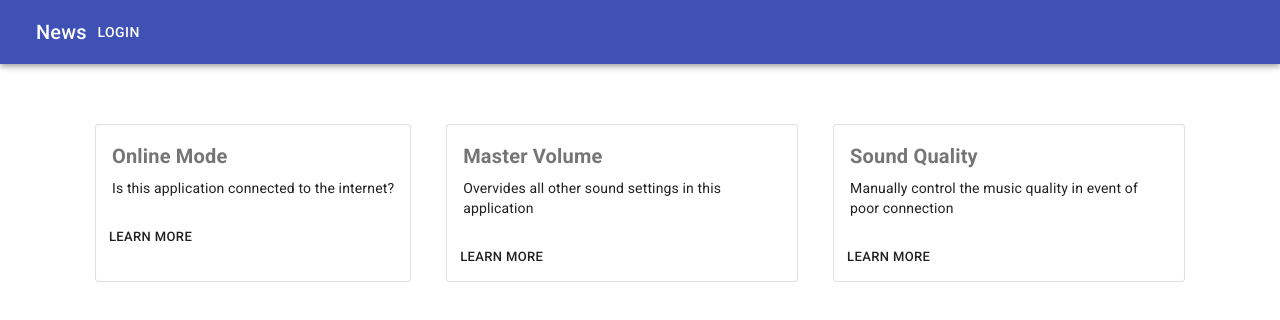
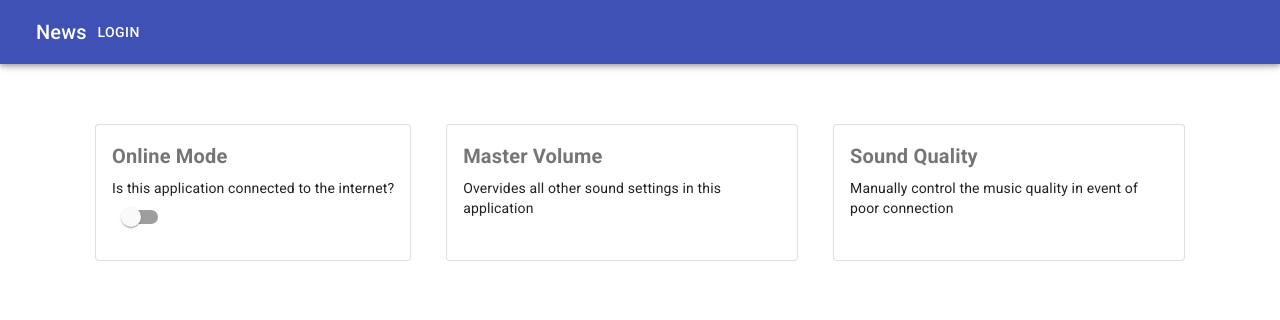
Before and after one commit to crashdaddy/appMusic, a React (Create React App) app: page / in a window 1280 px wide. Both pictures are taken after a click on the button "LOGIN". Shown: the top 320 px of the page. Built offline with nearby package versions, Linux system fonts and the light colour scheme.

Commit message:
Added switch component to first card

```diff
--- a/src/App.js
+++ b/src/App.js
@@ -2,6 +2,7 @@ import React, { Component } from 'react';
 import './App.css';
 import Dashboard from './components/Dashboard';
 import NavBar from './components/NavBar';
+import OnlineSwitch from './components/OnlineSwitch';
 
 
 class App extends Component {
@@ -9,7 +10,8 @@ class App extends Component {
     super(props);
 
     this.state = {
-      loggedIn: false
+      loggedIn: false,
+      online: false,
     };
   }
 
@@ -22,7 +24,7 @@ class App extends Component {
   render() {
   return (
     <div>
-      <NavBar login={this.login} />
+      <NavBar login={this.login} online={this.state.online} />
       {this.state.loggedIn ? <Dashboard /> : (
         <div>Login</div>
      )}
--- a/src/components/Dashboard.js
+++ b/src/components/Dashboard.js
@@ -5,6 +5,7 @@ import CardContent from '@material-ui/core/CardContent';
 import CardActions from '@material-ui/core/CardActions';
 import Typography from '@material-ui/core/Typography';
 import Button from '@material-ui/core/Button';
+import OnlineSwitch from './OnlineSwitch';
 
 const useStyles = makeStyles({
     root: {
@@ -38,10 +39,8 @@ function OutlinedCard(props) {
           <Typography variant="body2" component="p">
             {props.description}
           </Typography>
+        {props.displayControl==="OnlineSwitch" ? <OnlineSwitch/> : ""}
         </CardContent>
-        <CardActions>
-          <Button size="small">Learn More</Button>
-        </CardActions>
       </Card>
     );
   }
@@ -51,7 +50,7 @@ class Dashboard extends Component {
     render() {
         return(
             <div class="cards" style={{display: "flex", justifyContent: "space-evenly", maxWidth: "1200px", margin: "0 auto", padding: "60px"}}>
-                <OutlinedCard title="Online Mode" description="Is this application connected to the internet?"/>
+                <OutlinedCard displayControl="OnlineSwitch" title="Online Mode" description="Is this application connected to the internet?"/>
                 <OutlinedCard title="Master Volume" description="Overvides all other sound settings in this application"/>
                 <OutlinedCard title="Sound Quality" description="Manually control the music quality in event of poor connection"/>
             </div>
--- /dev/null
+++ b/src/components/OnlineSwitch.js
@@ -0,0 +1,36 @@
+import React, { Component } from 'react';
+import Switch from '@material-ui/core/Switch';
+import FormGroup from '@material-ui/core/FormGroup';
+import FormControlLabel from '@material-ui/core/FormControlLabel';
+
+
+
+
+class OnlineSwitch extends Component {
+  constructor(props) {
+    super(props);
+
+    this.state = {
+      checked: false,
+    }
+  }
+  toggleChecked = () => {
+    console.log(this.state.checked);
+    this.setState({
+      checked: !this.state.checked
+    })
+  }
+
+  render() {
+    return (
+
+      <Switch
+        checked={this.state.checked}
+        onChange={this.toggleChecked}
+        color='primary'
+      />
+    )
+  }
+}
+
+export default OnlineSwitch
```
